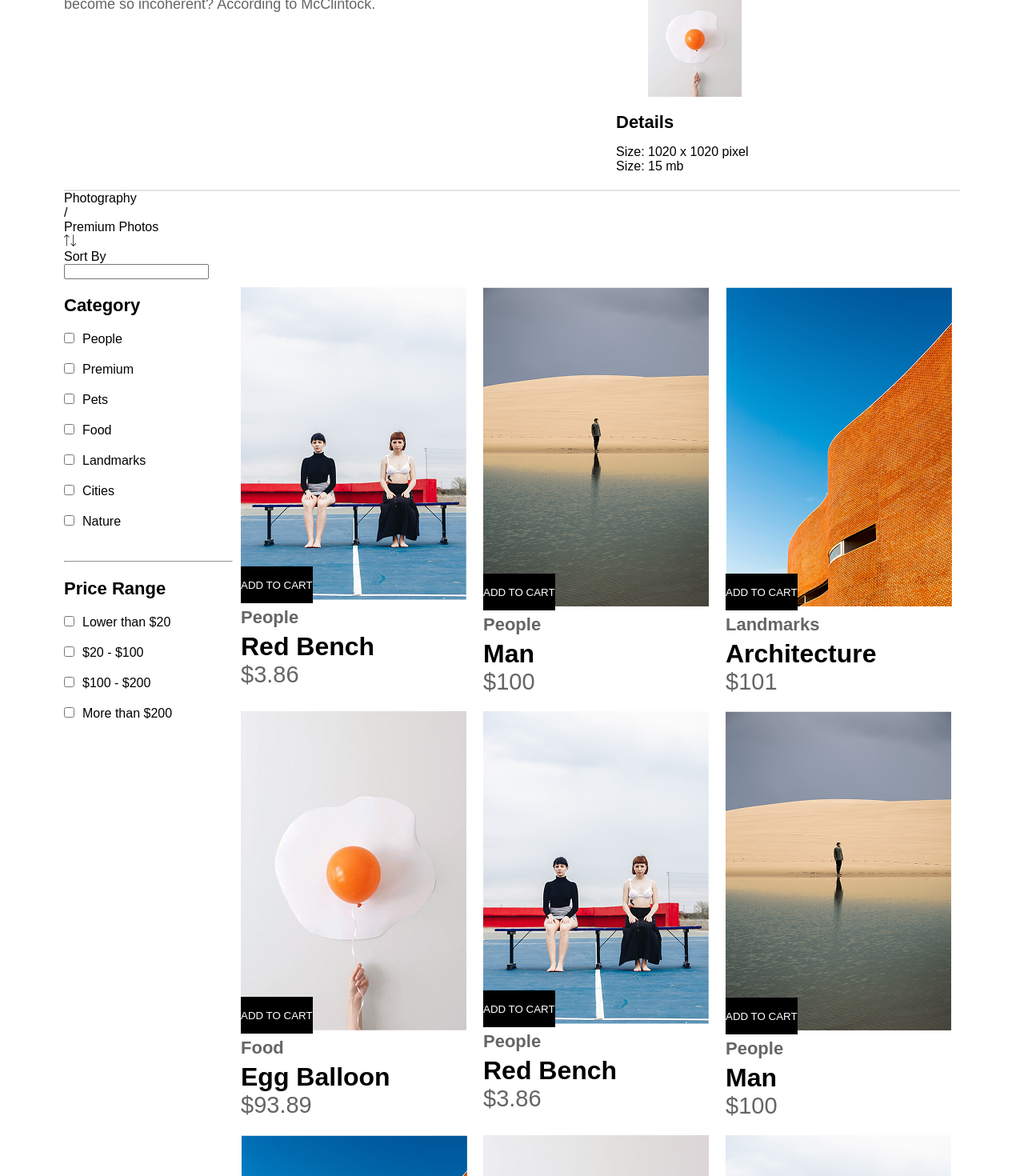
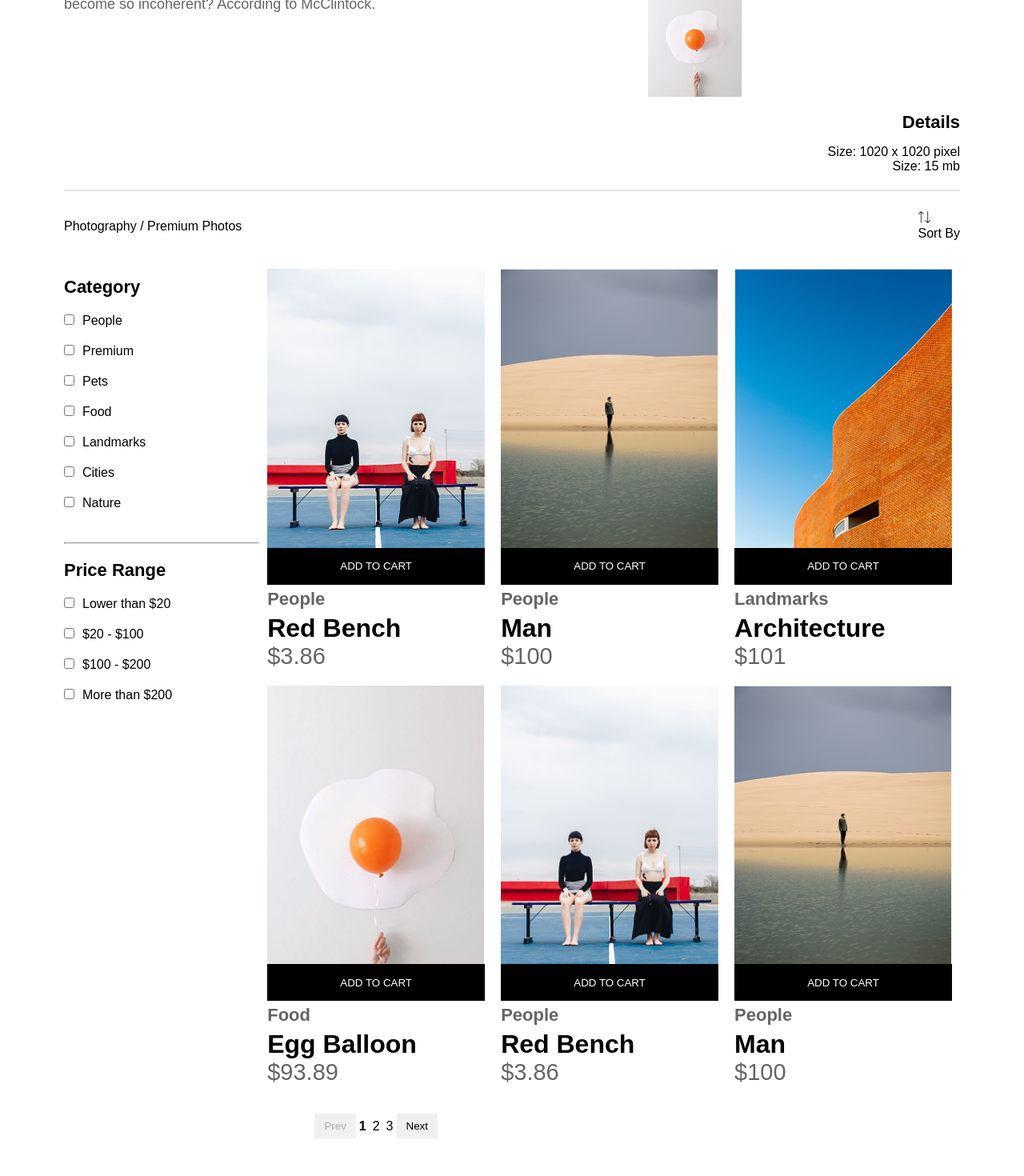
Before and after one commit to 0xIfeoluwa/Bejamas, a React (Vite) app: page / in a window 1280 px wide. Shown: the part 940-2410 px from the top of the page at 80% size. Built offline with nearby package versions, Linux system fonts and the light colour scheme.

Commit message:
new changes

```diff
--- a/package.json
+++ b/package.json
@@ -22,6 +22,10 @@
     "eslint-plugin-react-hooks": "^5.2.0",
     "eslint-plugin-react-refresh": "^0.4.20",
     "globals": "^16.3.0",
-    "vite": "^7.1.2"
+    "vite": "^7.1.2",
+    "@types/bun": "latest"
+  },
+  "peerDependencies": {
+    "typescript": "^5"
   }
 }
--- a/src/App.css
+++ b/src/App.css
@@ -53,7 +53,17 @@ body {
 .about {
   display: flex;
   justify-content: space-between;
+  align-items: flex-start;
   margin: 20px 0;
+}
+
+.side {
+  margin-left: auto;
+  display: flex;
+  flex-direction: column;
+  align-items: flex-end;
+  max-width: 300px;
+  padding-left: 40px;
 }
 
 .about-pet {
@@ -64,8 +74,9 @@ body {
 }
 
 .card-suggestion {
-    margin-left: 20px;
+  margin-left: 20px;
 }
+
 #animal {
   margin: 10px 0;
   font-size: 18px;
@@ -82,17 +93,27 @@ body {
 }
 
 .size {
-  font-size: 16px;
-  font-weight: 400;
+  font-size: 16px;  font-weight: 400;
 }
-
-/* .side {
-  float: left;
-} */
 
 .card {
   margin: 10px;
+  cursor: pointer;
   /* width: 100%; */
+}
+
+.card-img-container:hover {
+  transform: scale(1.03);
+  transition: transform 0.8s ease;
+  box-shadow: 0 6px 20px rgba(0,0,0,0.25); /* deeper shadow */
+  filter: brightness(0.8); /* slightly darker */
+}
+
+img:hover {
+  transform: scale(1.03);
+  transition: transform 0.3s ease;
+  box-shadow: 0 6px 20px rgba(0,0,0,0.25); /* deeper shadow */
+  filter: brightness(0.8); /* slightly darker */
 }
 
 .card-section {
@@ -106,9 +127,7 @@ body {
 .card-btn {
   position: absolute;
   z-index: 20;
-  bottom: 0;
-  left: 0;
-  /* width: 100%; */
+  bottom: 0;  left: 0;  width: 100%;
   height: 46px;
   background-color: #000;
   color: white;
@@ -153,7 +172,7 @@ body {
   margin-right: 10px;
 }
 
-.checckbox-category {
+.checkbox-category {
     font-size: 22px;
     font-weight: 700;
     color: #000000;
@@ -162,3 +181,37 @@ body {
 .check-div {
   margin: 20px 0;
 }
+
+.photo-category {
+    display: flex;
+    justify-content: space-between;
+    align-items: center;
+    margin: 25px 0;
+}
+
+.pagination {
+  display: flex;
+  justify-content: center;
+  align-items: center;
+  margin: 25px 0;
+}
+
+button {
+  padding: 8px 12px;
+  border: none;
+  background-color: #f0f0f0;
+  cursor: pointer;
+}
+
+button:hover {
+  box-shadow: 0 6px 20px rgba(0,0,0,0.25); /* deeper shadow */
+  filter: brightness(0.8); /* slightly darker */
+}
+
+button:active {
+  background-color: #d0d0d0;
+}
+
+img {
+  cursor: pointer;
+}
--- a/src/App.jsx
+++ b/src/App.jsx
@@ -7,6 +7,15 @@ import { cardObject } from "./objects/cardObject";
 
 function App() {
   const [isChecked, setIschecked] = useState(false);
+
+  // Pagination Logic
+  const [currentPage, setCurrentPage] = useState(1);
+  const itemsPerPage = 6;
+  const indexOfLastItem = currentPage * itemsPerPage;
+  const indexOfFirstItem = indexOfLastItem - itemsPerPage;
+  const currentItems = cardObject.slice(indexOfFirstItem, indexOfLastItem);
+  const totalPages = Math.ceil(cardObject.length / itemsPerPage);
+
   return (
     <>
       <section className="header">
@@ -38,30 +47,40 @@ function App() {
             to McClintock.
           </p>
         </div>
-        <div className="side">
+        <aside>
+          <section className="side">
             <p className="about-pet">People also buy</p>
+          </section>
+
           <section className="card-suggestion">
             <img className="card-suggestion" src="/images/a.png" alt="Door" />
             <img className="card-suggestion" src="/images/b.png" alt="Window" />
             <img className="card-suggestion" src="/images/c.png" alt="Food" />
           </section>
+          <section className="side">
             <p className="about-pet">Details</p>
             <p className="size">Size: 1020 x 1020 pixel</p>
             <p className="size">Size: 15 mb</p>
-        </div>
+          </section>
+        </aside>
       </section>
       <hr color="#E4E4E4" />
       <section>
-        <p>Photography</p>
-        <p>/</p>
-        <p>Premium Photos</p>
+        <section className="photo-category">
+          <p>
+            Photography / <span>Premium Photos</span>
+          </p>
+          <aside>
             <Sort />
             <p>Sort By</p>
-        <input type="" />
+            {/* <input type="" /> */}
+          </aside>
+        </section>
+
         <section className="card-category-grid">
           <section className="checkbutton-flex">
             <div className="check-div">
-              <p className="checckbox-category">Category</p>
+              <p className="checkbox-category">Category</p>
               <CheckButton
                 label="People"
                 checked={isChecked}
@@ -76,7 +95,7 @@ function App() {
             </div>
             <hr />
             <div className="check-div">
-              <p className="checckbox-category">Price Range</p>
+              <p className="checkbox-category">Price Range</p>
               <CheckButton label="Lower than $20" />
               <CheckButton label="$20 - $100" />
               <CheckButton label="$100 - $200" />
@@ -84,7 +103,7 @@ function App() {
             </div>
           </section>
           <section className="card-section">
-            {cardObject.map((card, index) => {
+            {currentItems.map((card, index) => {
               return (
                 <ul key={index}>
                   <Card
@@ -97,8 +116,35 @@ function App() {
                 </ul>
               );
             })}
+            <div className="pagination">
+              <button
+                onClick={() => setCurrentPage((prev) => prev - 1)}
+                disabled={currentPage === 1}
+              >
+                Prev
+              </button>
+
+
+              {/* Page number buttons */}
+              {Array.from({ length: totalPages }, (_, i) => (
+                <ul
+                  key={i + 1}
+                  onClick={() => setCurrentPage(i + 1)}
+                  className={currentPage === i + 1 ? "active-page" : ""}
+                  style={{ margin: "0 4px", fontWeight: currentPage === i + 1 ? "bold" : "normal", cursor: "pointer" }}
+                >
+                  {i + 1}
+                </ul>
+              ))}
+
+              <button
+                onClick={() => setCurrentPage((prev) => prev + 1)}
+                disabled={currentPage === totalPages}
+              >
+                Next
+              </button>
+            </div>
           </section>
-          {/* <Pagination count={10} /> */}
         </section>
       </section>
     </>
--- a/src/components/card.jsx
+++ b/src/components/card.jsx
@@ -2,7 +2,7 @@ export function Card({ src, alt, category, title, price }) {
   return (
     <section className="card">
       <div className="card-img-container">
-        <img src={src} alt={alt} />
+        <img src={src} alt={alt} height={390.6706848144531} width={271.951416015625} />
         <button className="card-btn"> ADD TO CART</button>
       </div>
       <p className="card-category">{category}</p>
```
Also changed, not shown: tsconfig.json (added, +29 -0 lines), 2 other files (tests, documents, lock files or other folders). Lines whose indentation alone changed are shown as unchanged.
